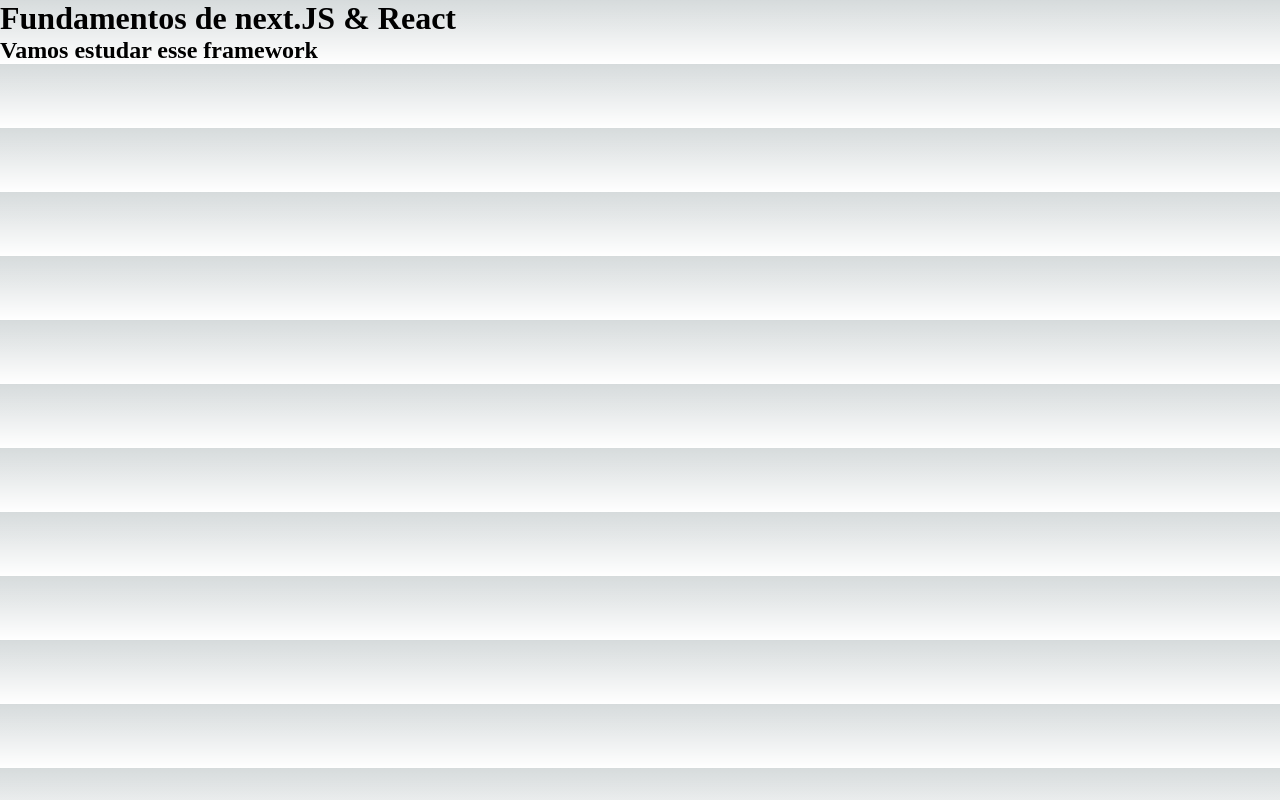
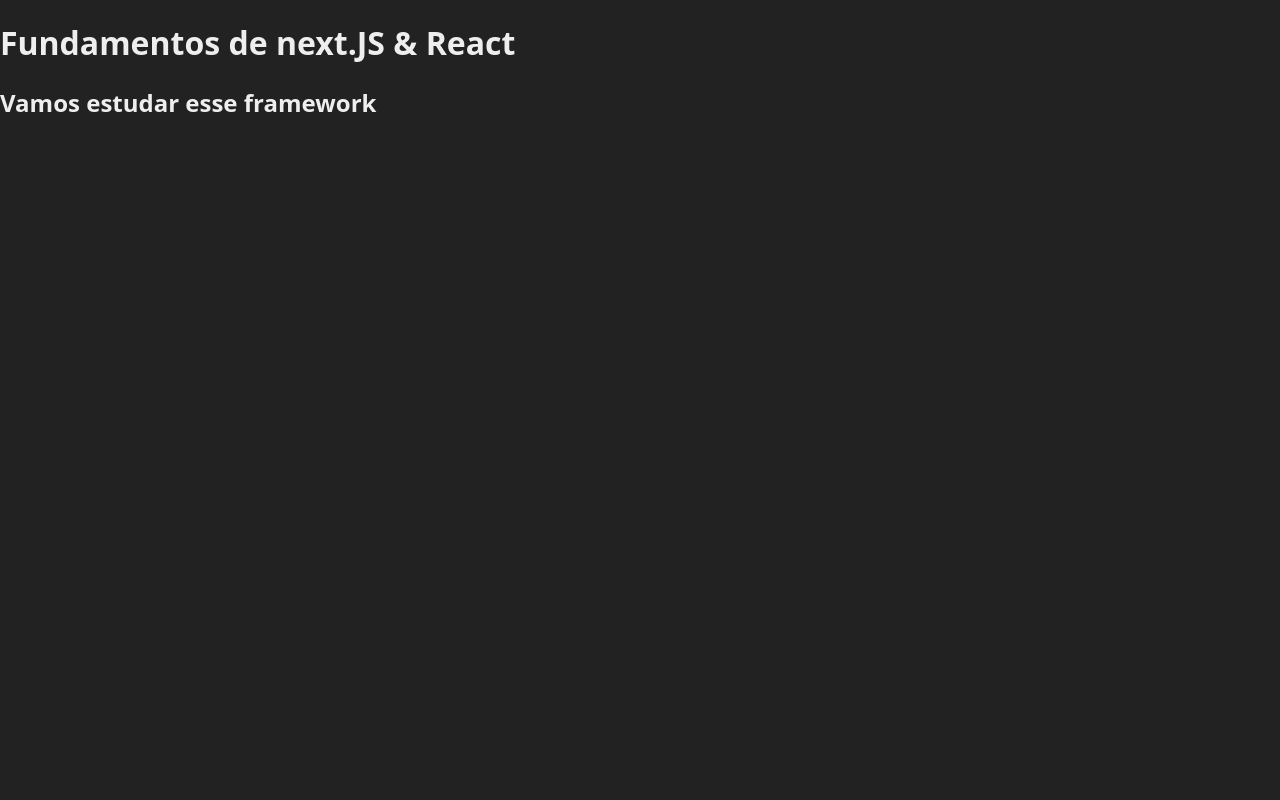
Before and after one commit to Ricardo-Lucena-Clear/Project-Registration-Integration-with-Database, a Next.js app: page / in a window 1280 px wide. Built offline with nearby package versions, Linux system fonts and the light colour scheme.

Commit message:
CSS Global

```diff
--- a/src/pages/_app.jsx
+++ b/src/pages/_app.jsx
@@ -1,4 +1,5 @@
 import '@/styles/globals.css'
+import '@/styles/app.css'
 
 export default function App({ Component, pageProps }) {
   return <Component {...pageProps} />
--- /dev/null
+++ b/src/styles/app.css
@@ -0,0 +1,5 @@
+html,
+body {
+  background-color: #222;
+  color: #eee;
+}
--- a/src/styles/globals.css
+++ b/src/styles/globals.css
@@ -1,107 +1,7 @@
-:root {
-  --max-width: 1100px;
-  --border-radius: 12px;
-  --font-mono: ui-monospace, Menlo, Monaco, 'Cascadia Mono', 'Segoe UI Mono',
-    'Roboto Mono', 'Oxygen Mono', 'Ubuntu Monospace', 'Source Code Pro',
-    'Fira Mono', 'Droid Sans Mono', 'Courier New', monospace;
-
-  --foreground-rgb: 0, 0, 0;
-  --background-start-rgb: 214, 219, 220;
-  --background-end-rgb: 255, 255, 255;
-
-  --primary-glow: conic-gradient(
-    from 180deg at 50% 50%,
-    #16abff33 0deg,
-    #0885ff33 55deg,
-    #54d6ff33 120deg,
-    #0071ff33 160deg,
-    transparent 360deg
-  );
-  --secondary-glow: radial-gradient(
-    rgba(255, 255, 255, 1),
-    rgba(255, 255, 255, 0)
-  );
-
-  --tile-start-rgb: 239, 245, 249;
-  --tile-end-rgb: 228, 232, 233;
-  --tile-border: conic-gradient(
-    #00000080,
-    #00000040,
-    #00000030,
-    #00000020,
-    #00000010,
-    #00000010,
-    #00000080
-  );
-
-  --callout-rgb: 238, 240, 241;
-  --callout-border-rgb: 172, 175, 176;
-  --card-rgb: 180, 185, 188;
-  --card-border-rgb: 131, 134, 135;
-}
-
-@media (prefers-color-scheme: dark) {
-  :root {
-    --foreground-rgb: 255, 255, 255;
-    --background-start-rgb: 0, 0, 0;
-    --background-end-rgb: 0, 0, 0;
-
-    --primary-glow: radial-gradient(rgba(1, 65, 255, 0.4), rgba(1, 65, 255, 0));
-    --secondary-glow: linear-gradient(
-      to bottom right,
-      rgba(1, 65, 255, 0),
-      rgba(1, 65, 255, 0),
-      rgba(1, 65, 255, 0.3)
-    );
-
-    --tile-start-rgb: 2, 13, 46;
-    --tile-end-rgb: 2, 5, 19;
-    --tile-border: conic-gradient(
-      #ffffff80,
-      #ffffff40,
-      #ffffff30,
-      #ffffff20,
-      #ffffff10,
-      #ffffff10,
-      #ffffff80
-    );
-
-    --callout-rgb: 20, 20, 20;
-    --callout-border-rgb: 108, 108, 108;
-    --card-rgb: 100, 100, 100;
-    --card-border-rgb: 200, 200, 200;
-  }
-}
-
-* {
-  box-sizing: border-box;
+html,
+body {
   padding: 0;
   margin: 0;
+  font-family: system-ui, -apple-system, BlinkMacSystemFont, 'Segoe UI', Roboto, Oxygen, Ubuntu, Cantarell, 'Open Sans', 'Helvetica Neue', sans-serif;
+
 }
-
-html,
-body {
-  max-width: 100vw;
-  overflow-x: hidden;
-}
-
-body {
-  color: rgb(var(--foreground-rgb));
-  background: linear-gradient(
-      to bottom,
-      transparent,
-      rgb(var(--background-end-rgb))
-    )
-    rgb(var(--background-start-rgb));
-}
-
-a {
-  color: inherit;
-  text-decoration: none;
-}
-
-@media (prefers-color-scheme: dark) {
-  html {
-    color-scheme: dark;
-  }
-}
```
